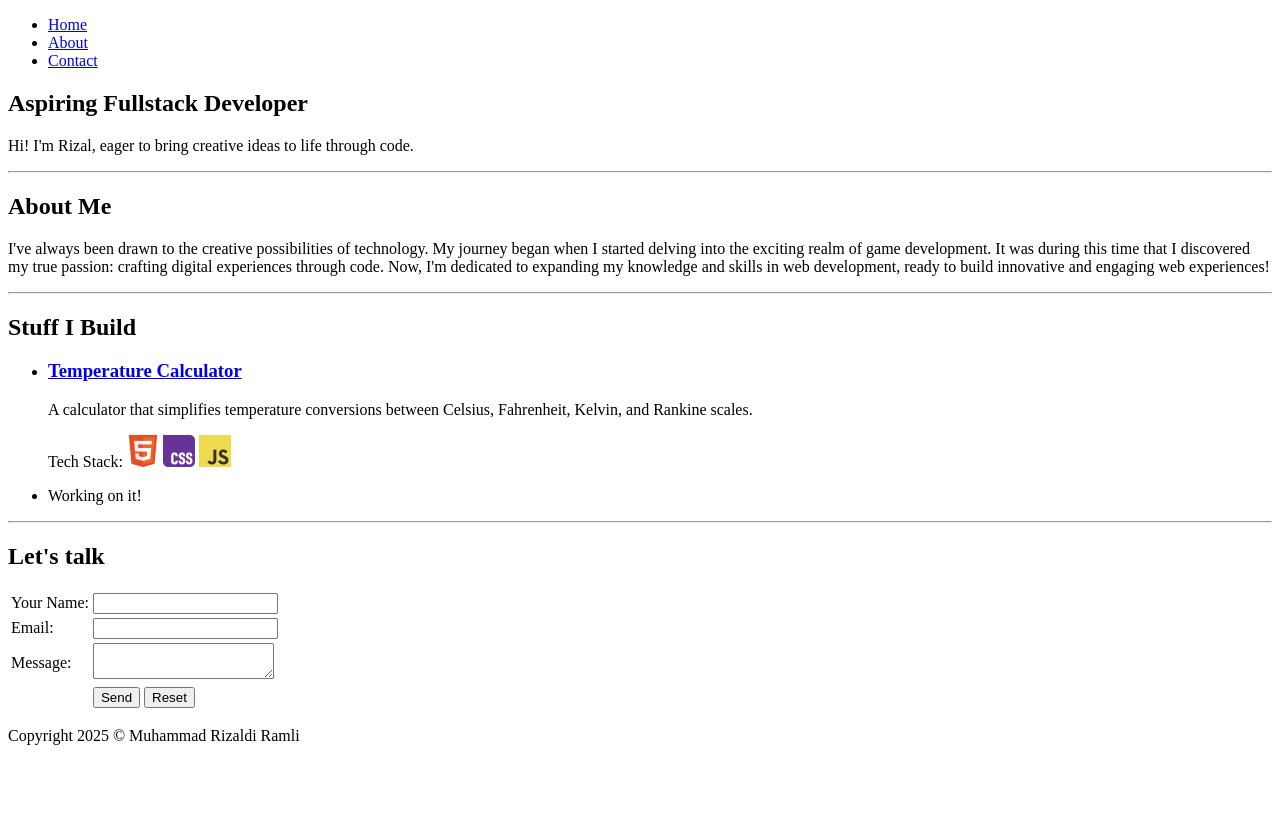
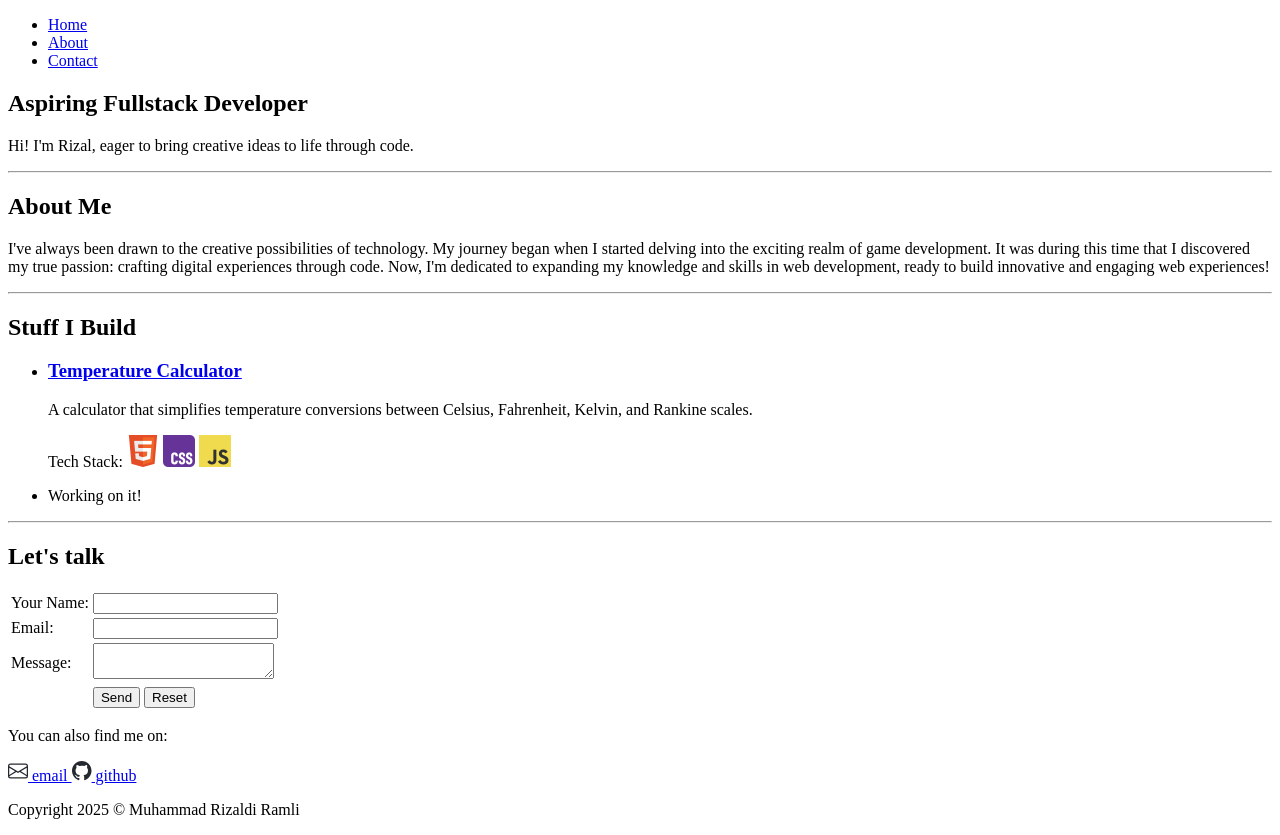
Before and after one commit to revou-fsse-feb25/milestone-1-rizaldi-r, a plain HTML site: page index.html in a window 1280 px wide. Before the commit the page ends 800 px from the top, so only its background shows below. Drawn offline with Linux system fonts and the light colour scheme.

Commit message:
feat: add other contact information in index.html

```diff
--- a/index.html
+++ b/index.html
@@ -28,23 +28,23 @@
                 </p>
             </section>
 
-            <hr>
+            <hr />
 
             <!-- 🗃️section: About Me Section -->
             <section id="about">
                 <h2>About Me</h2>
                 <p>
                     I've always been drawn to the creative possibilities of
-                    technology. My journey began when I started delving into the exciting
-                    realm of game development. It was during this time that I
-                    discovered my true passion: crafting digital experiences
-                    through code. Now, I'm dedicated to expanding my knowledge
-                    and skills in web development, ready to build innovative and
-                    engaging web experiences!
+                    technology. My journey began when I started delving into the
+                    exciting realm of game development. It was during this time
+                    that I discovered my true passion: crafting digital
+                    experiences through code. Now, I'm dedicated to expanding my
+                    knowledge and skills in web development, ready to build
+                    innovative and engaging web experiences!
                 </p>
             </section>
 
-            <hr>
+            <hr />
 
             <!-- 🗃️section: Project Section -->
             <section id="project">
@@ -96,7 +96,7 @@
                 </ul>
             </section>
 
-            <hr>
+            <hr />
 
             <!-- 🗃️section: Contact Section -->
             <section id="contact">
@@ -111,7 +111,12 @@
                                     <label for="name">Your Name:</label>
                                 </td>
                                 <td>
-                                    <input type="text" name="name" id="name" required/>
+                                    <input
+                                        type="text"
+                                        name="name"
+                                        id="name"
+                                        required
+                                    />
                                 </td>
                             </tr>
 
@@ -154,8 +159,38 @@
                         </tbody>
                     </table>
                 </form>
+                <p>You can also find me on:</p>
+                <a target="_blank" href="mailto:m.rizaldi.ramli@gmail.com">
+                    <svg
+                        xmlns="http://www.w3.org/2000/svg"
+                        width="20"
+                        height="20"
+                        viewBox="0 0 16 16"
+                    >
+                        <path
+                            d="M0 4a2 2 0 0 1 2-2h12a2 2 0 0 1 2 2v8a2 2 0 0 1-2 2H2a2 2 0 0 1-2-2zm2-1a1 1 0 0 0-1 1v.217l7 4.2 7-4.2V4a1 1 0 0 0-1-1zm13 2.383-4.708 2.825L15 11.105zm-.034 6.876-5.64-3.471L8 9.583l-1.326-.795-5.64 3.47A1 1 0 0 0 2 13h12a1 1 0 0 0 .966-.741M1 11.105l4.708-2.897L1 5.383z"
+                            fill="#24292f"
+                        />
+                    </svg>
+                    email
+                </a>
+                <a target="_blank" href="https://github.com/rizaldi-r">
+                    <svg
+                        xmlns="http://www.w3.org/2000/svg"
+                        width="20"
+                        height="20"
+                        viewBox="0 0 100 100"
+                    >
+                        <path
+                            d="M48.854 0C21.839 0 0 22 0 49.217c0 21.756 13.993 40.172 33.405 46.69 2.427.49 3.316-1.059 3.316-2.362 0-1.141-.08-5.052-.08-9.127-13.59 2.934-16.42-5.867-16.42-5.867-2.184-5.704-5.42-7.17-5.42-7.17-4.448-3.015.324-3.015.324-3.015 4.934.326 7.523 5.052 7.523 5.052 4.367 7.496 11.404 5.378 14.235 4.074.404-3.178 1.699-5.378 3.074-6.6-10.839-1.141-22.243-5.378-22.243-24.283 0-5.378 1.94-9.778 5.014-13.2-.485-1.222-2.184-6.275.486-13.038 0 0 4.125-1.304 13.426 5.052a46.97 46.97 0 0 1 12.214-1.63c4.125 0 8.33.571 12.213 1.63 9.302-6.356 13.427-5.052 13.427-5.052 2.67 6.763.97 11.816.485 13.038 3.155 3.422 5.015 7.822 5.015 13.2 0 18.905-11.404 23.06-22.324 24.283 1.78 1.548 3.316 4.481 3.316 9.126 0 6.6-.08 11.897-.08 13.526 0 1.304.89 2.853 3.316 2.364 19.412-6.52 33.405-24.935 33.405-46.691C97.707 22 75.788 0 48.854 0z"
+                            fill="#24292f"
+                        />
+                    </svg>
+                    github
+                </a>
             </section>
         </main>
+
 
         <footer>
             <p>Copyright 2025 &copy; Muhammad Rizaldi Ramli</p>
```
